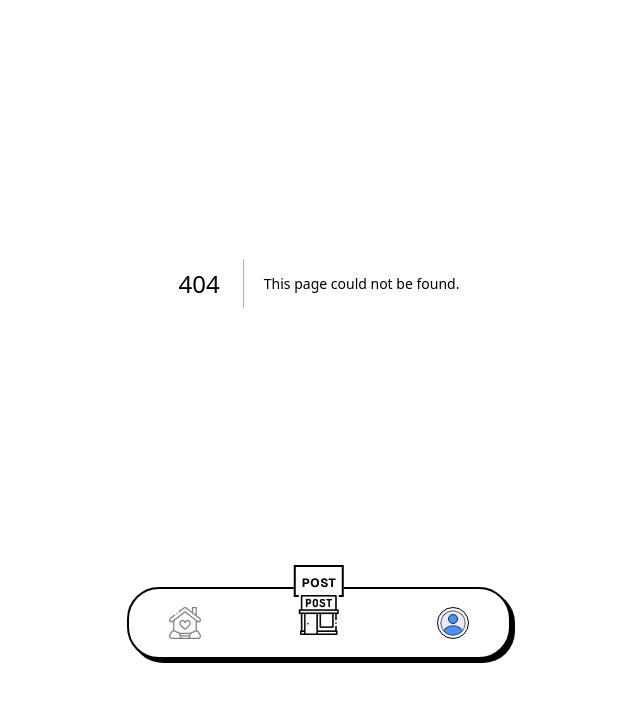
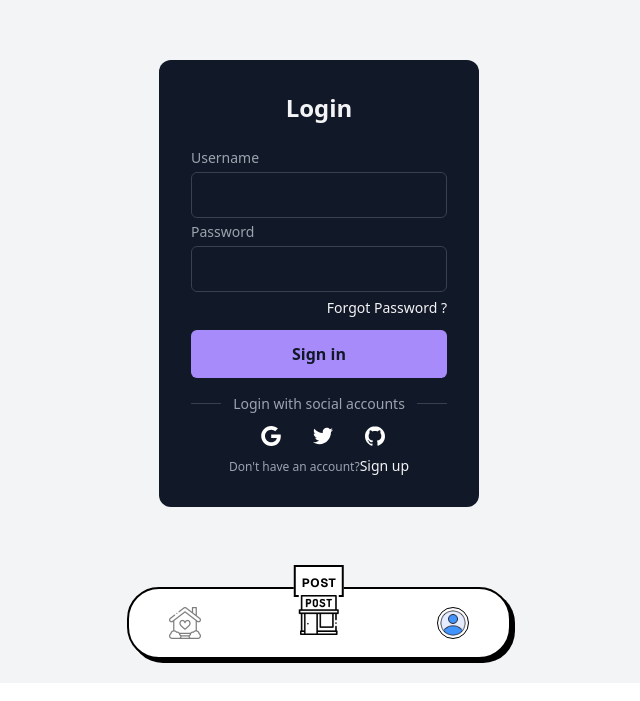
Before and after one commit to iamchideshv/Blogger-app, a Next.js app: page /login in a window 1280 px wide. Before the commit this address had no page. Shown: the part 117-818 px from the top of the page, without its empty margins (321-961 px from the left). Built offline with nearby package versions, Linux system fonts and the light colour scheme.

Commit message:
Implement Login Page

```diff
--- /dev/null
+++ b/src/app/login/login.module.css
@@ -0,0 +1,124 @@
+/* From Uiverse.io by Yaya12085 */
+.form-container {
+    width: 320px;
+    border-radius: 0.75rem;
+    background-color: rgba(17, 24, 39, 1);
+    padding: 2rem;
+    color: rgba(243, 244, 246, 1);
+}
+
+.title {
+    text-align: center;
+    font-size: 1.5rem;
+    line-height: 2rem;
+    font-weight: 700;
+}
+
+.form {
+    margin-top: 1.5rem;
+}
+
+.input-group {
+    margin-top: 0.25rem;
+    font-size: 0.875rem;
+    line-height: 1.25rem;
+}
+
+.input-group label {
+    display: block;
+    color: rgba(156, 163, 175, 1);
+    margin-bottom: 4px;
+}
+
+.input-group input {
+    width: 100%;
+    border-radius: 0.375rem;
+    border: 1px solid rgba(55, 65, 81, 1);
+    outline: 0;
+    background-color: rgba(17, 24, 39, 1);
+    padding: 0.75rem 1rem;
+    color: rgba(243, 244, 246, 1);
+}
+
+.input-group input:focus {
+    border-color: rgba(167, 139, 250);
+}
+
+.forgot {
+    display: flex;
+    justify-content: flex-end;
+    font-size: 0.75rem;
+    line-height: 1rem;
+    color: rgba(156, 163, 175, 1);
+    margin: 8px 0 14px 0;
+}
+
+.forgot a,
+.signup a {
+    color: rgba(243, 244, 246, 1);
+    text-decoration: none;
+    font-size: 14px;
+}
+
+.forgot a:hover,
+.signup a:hover {
+    text-decoration: underline rgba(167, 139, 250, 1);
+}
+
+.sign {
+    display: block;
+    width: 100%;
+    background-color: rgba(167, 139, 250, 1);
+    padding: 0.75rem;
+    text-align: center;
+    color: rgba(17, 24, 39, 1);
+    border: none;
+    border-radius: 0.375rem;
+    font-weight: 600;
+}
+
+.social-message {
+    display: flex;
+    align-items: center;
+    padding-top: 1rem;
+}
+
+.line {
+    height: 1px;
+    flex: 1 1 0%;
+    background-color: rgba(55, 65, 81, 1);
+}
+
+.social-message .message {
+    padding-left: 0.75rem;
+    padding-right: 0.75rem;
+    font-size: 0.875rem;
+    line-height: 1.25rem;
+    color: rgba(156, 163, 175, 1);
+}
+
+.social-icons {
+    display: flex;
+    justify-content: center;
+}
+
+.social-icons .icon {
+    border-radius: 0.125rem;
+    padding: 0.75rem;
+    border: none;
+    background-color: transparent;
+    margin-left: 8px;
+}
+
+.social-icons .icon svg {
+    height: 1.25rem;
+    width: 1.25rem;
+    fill: #fff;
+}
+
+.signup {
+    text-align: center;
+    font-size: 0.75rem;
+    line-height: 1rem;
+    color: rgba(156, 163, 175, 1);
+}
--- /dev/null
+++ b/src/app/login/page.tsx
@@ -0,0 +1,50 @@
+import styles from './login.module.css';
+
+export default function LoginPage() {
+    return (
+        <div className="flex items-center justify-center min-h-screen bg-gray-100">
+            <div className={styles['form-container']}>
+                <p className={styles.title}>Login</p>
+                <form className={styles.form}>
+                    <div className={styles['input-group']}>
+                        <label htmlFor="username">Username</label>
+                        <input type="text" name="username" id="username" placeholder="" />
+                    </div>
+                    <div className={styles['input-group']}>
+                        <label htmlFor="password">Password</label>
+                        <input type="password" name="password" id="password" placeholder="" />
+                        <div className={styles.forgot}>
+                            <a rel="noopener noreferrer" href="#">Forgot Password ?</a>
+                        </div>
+                    </div>
+                    <button className={styles.sign}>Sign in</button>
+                </form>
+                <div className={styles['social-message']}>
+                    <div className={styles.line}></div>
+                    <p className={styles.message}>Login with social accounts</p>
+                    <div className={styles.line}></div>
+                </div>
+                <div className={styles['social-icons']}>
+                    <button aria-label="Log in with Google" className={styles.icon}>
+                        <svg xmlns="http://www.w3.org/2000/svg" viewBox="0 0 32 32" className="w-5 h-5 fill-current">
+                            <path d="M16.318 13.714v5.484h9.078c-0.37 2.354-2.745 6.901-9.078 6.901-5.458 0-9.917-4.521-9.917-10.099s4.458-10.099 9.917-10.099c3.109 0 5.193 1.318 6.38 2.464l4.339-4.182c-2.786-2.599-6.396-4.182-10.719-4.182-8.844 0-16 7.151-16 16s7.156 16 16 16c9.234 0 15.365-6.49 15.365-15.635 0-1.052-0.115-1.854-0.255-2.651z"></path>
+                        </svg>
+                    </button>
+                    <button aria-label="Log in with Twitter" className={styles.icon}>
+                        <svg xmlns="http://www.w3.org/2000/svg" viewBox="0 0 32 32" className="w-5 h-5 fill-current">
+                            <path d="M31.937 6.093c-1.177 0.516-2.437 0.871-3.765 1.032 1.355-0.813 2.391-2.099 2.885-3.631-1.271 0.74-2.677 1.276-4.172 1.579-1.192-1.276-2.896-2.079-4.787-2.079-3.625 0-6.563 2.937-6.563 6.557 0 0.521 0.063 1.021 0.172 1.495-5.453-0.255-10.287-2.875-13.52-6.833-0.568 0.964-0.891 2.084-0.891 3.303 0 2.281 1.161 4.281 2.916 5.457-1.073-0.031-2.083-0.328-2.968-0.817v0.079c0 3.181 2.26 5.833 5.26 6.437-0.547 0.145-1.131 0.229-1.724 0.229-0.421 0-0.823-0.041-1.224-0.115 0.844 2.604 3.26 4.5 6.14 4.557-2.239 1.755-5.077 2.801-8.135 2.801-0.521 0-1.041-0.025-1.563-0.088 2.917 1.86 6.36 2.948 10.079 2.948 12.067 0 18.661-9.995 18.661-18.651 0-0.276 0-0.557-0.021-0.839 1.287-0.917 2.401-2.079 3.281-3.396z"></path>
+                        </svg>
+                    </button>
+                    <button aria-label="Log in with GitHub" className={styles.icon}>
+                        <svg xmlns="http://www.w3.org/2000/svg" viewBox="0 0 32 32" className="w-5 h-5 fill-current">
+                            <path d="M16 0.396c-8.839 0-16 7.167-16 16 0 7.073 4.584 13.068 10.937 15.183 0.803 0.151 1.093-0.344 1.093-0.772 0-0.38-0.009-1.385-0.015-2.719-4.453 0.964-5.391-2.151-5.391-2.151-0.729-1.844-1.781-2.339-1.781-2.339-1.448-0.989 0.115-0.968 0.115-0.968 1.604 0.109 2.448 1.645 2.448 1.645 1.427 2.448 3.744 1.74 4.661 1.328 0.14-1.031 0.557-1.74 1.011-2.135-3.552-0.401-7.287-1.776-7.287-7.907 0-1.751 0.62-3.177 1.645-4.297-0.177-0.401-0.719-2.031 0.141-4.235 0 0 1.339-0.427 4.4 1.641 1.281-0.355 2.641-0.532 4-0.541 1.36 0.009 2.719 0.187 4 0.541 3.043-2.068 4.381-1.641 4.381-1.641 0.859 2.204 0.317 3.833 0.161 4.235 1.015 1.12 1.635 2.547 1.635 4.297 0 6.145-3.74 7.5-7.296 7.891 0.556 0.479 1.077 1.464 1.077 2.959 0 2.14-0.020 3.864-0.020 4.385 0 0.416 0.28 0.916 1.104 0.755 6.4-2.093 10.979-8.093 10.979-15.156 0-8.833-7.161-16-16-16z"></path>
+                        </svg>
+                    </button>
+                </div>
+                <p className={styles.signup}>Don't have an account?
+                    <a rel="noopener noreferrer" href="#" className="">Sign up</a>
+                </p>
+            </div>
+        </div>
+    );
+}
```
